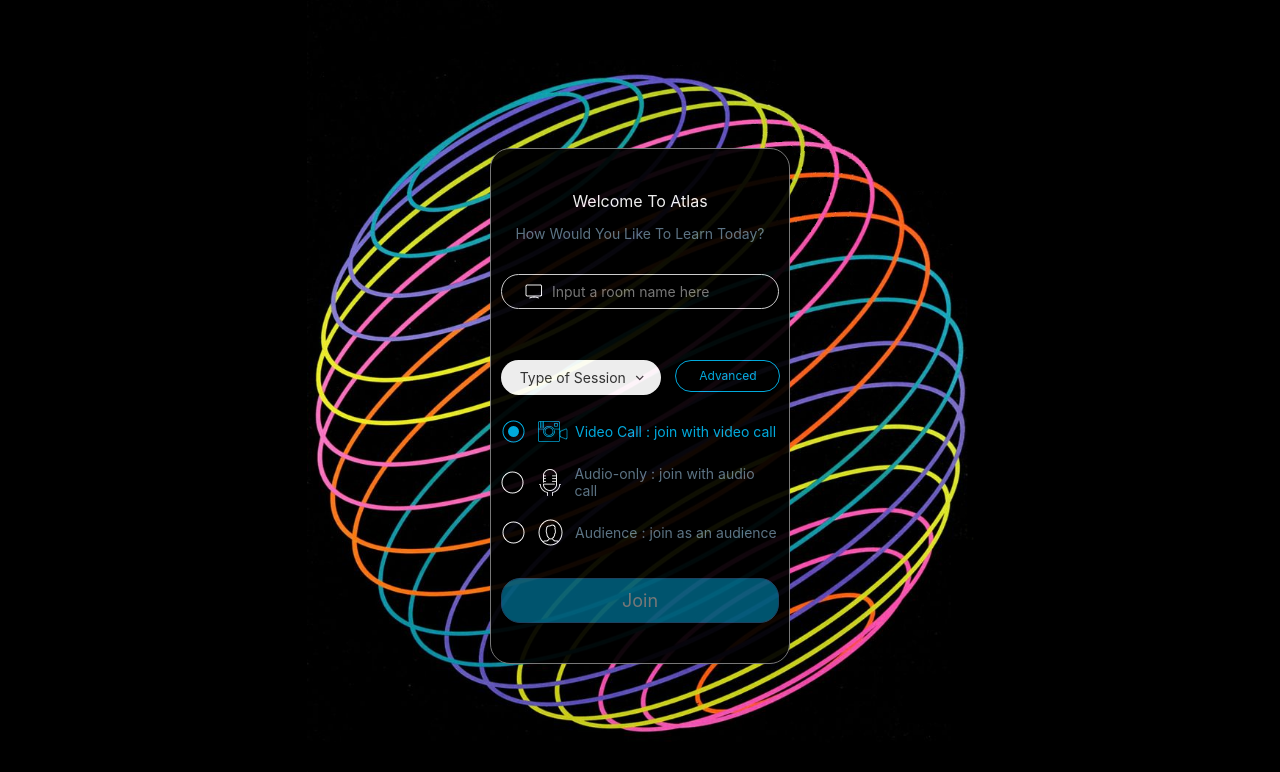
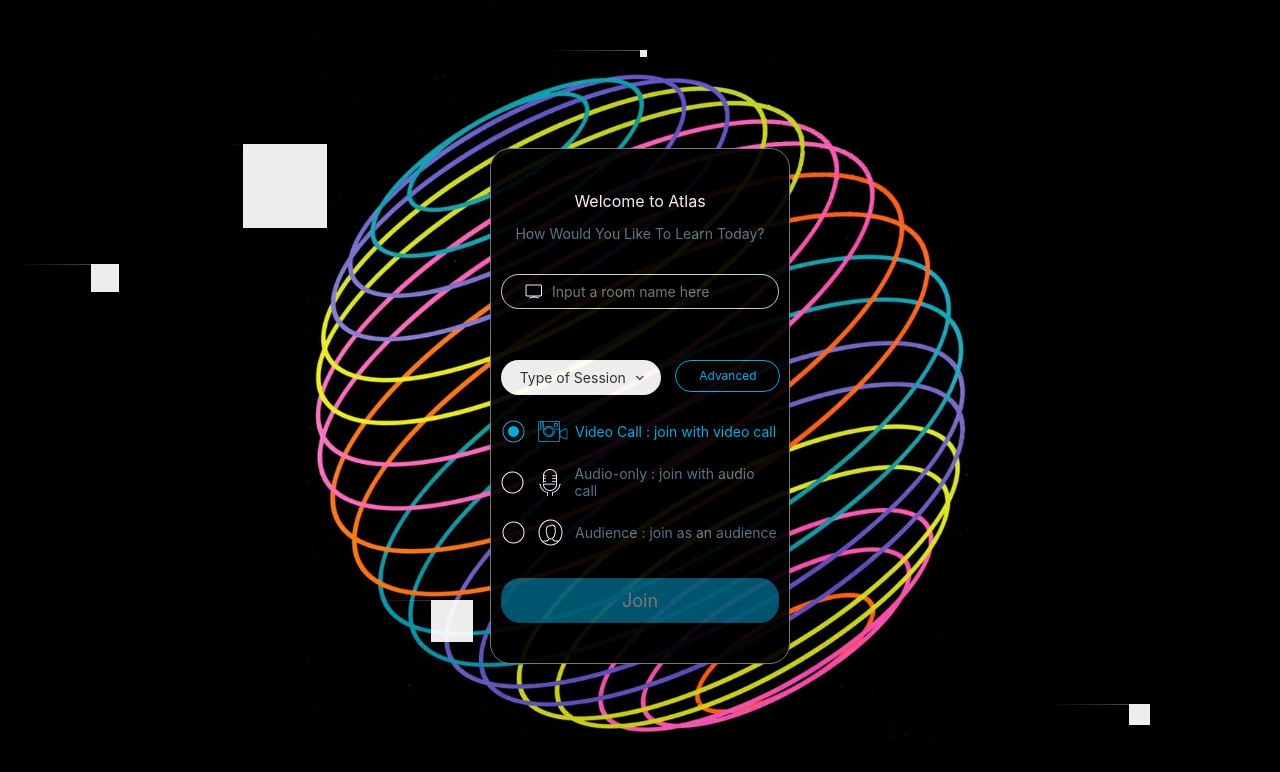
Before and after one commit to tedirland/heroku_test_repo, a React (Create React App) app: page / in a window 1280 px wide. Shown: the top 772 px of the page. Built offline with nearby package versions, Linux system fonts and the light colour scheme.

Commit message:
Pushing animation from Ian

```diff
--- a/src/pages/index/index.css
+++ b/src/pages/index/index.css
@@ -38,6 +38,64 @@
     border: 1.5px solid grey;
     border-radius: 20px;
 
+}
+
+@keyframes particleAnimation {
+	from {
+		left: -100px;
+	}
+	to {
+		left: calc(100% + 100px);
+	}
+}
+
+.p {
+	position: fixed;
+	left: 0px;
+	top: 50px;
+	width: 1px;
+	height: 1px;
+	background-color: white;
+	animation-name: particleAnimation;
+	animation-timing-function: ease-in-out;
+	animation-iteration-count: infinite;
+}
+.p::before {
+	position: absolute;
+	display: block;
+	content: "";
+	width: 100px;
+	right: 1px;
+	top: 0px;
+	height: 1px;
+	background: linear-gradient(
+		to right,
+		rgba(0, 0, 0, 0) 0%,
+		rgba(255, 255, 255, 0.4) 100%
+	);
+}
+.p-1 {
+	animation-duration: 10s;
+}
+.p-2 {
+	animation-duration: 5s;
+	top: 60%;
+}
+.p-3 {
+	animation-duration: 7s;
+	top: 88%;
+}
+.p-4 {
+	animation-duration: 20s;
+	top: 33%;
+}
+.p-5 {
+	animation-duration: 12s;
+	top: 75%;
+}
+.p-6 {
+	animation-duration: 15s;
+	top: 18%;
 }
 
 .login-header,
--- a/src/pages/index/index.jsx
+++ b/src/pages/index/index.jsx
@@ -1,30 +1,28 @@
-import React from 'react'
-import * as Cookies from 'js-cookie'
+import React from "react";
+import * as Cookies from "js-cookie";
 
-import '../../assets/fonts/css/icons.css'
-import Validator from '../../utils/Validator'
-import { RESOLUTION_ARR } from '../../utils/Settings'
-import './index.css'
-
+import "../../assets/fonts/css/icons.css";
+import Validator from "../../utils/Validator";
+import { RESOLUTION_ARR } from "../../utils/Settings";
+import "./index.css";
 
 class Index extends React.Component {
 	constructor(props) {
-    super(props)
+		super(props);
 		this.state = {
 			joinBtn: false,
-      channel: '',
-      baseMode: 'avc',
-      transcode: 'interop',
-      attendeeMode: 'video',
-      videoProfile: '480p_4',
-
-    }
+			channel: "",
+			baseMode: "avc",
+			transcode: "interop",
+			attendeeMode: "video",
+			videoProfile: "480p_4",
+		};
 	}
 
 	componentDidMount() {
-    window.addEventListener('keypress', (e) => {
-      e.keyCode === 13 && this.handleJoin()
-    })
+		window.addEventListener("keypress", (e) => {
+			e.keyCode === 13 && this.handleJoin();
+		});
 	}
 
 	/**
@@ -35,320 +33,384 @@
 	handleChannel = (val, state) => {
 		this.setState({
 			channel: val,
-      joinBtn: state
-    })
-  }
+			joinBtn: state,
+		});
+	};
 
 	handleJoin = () => {
 		if (!this.state.joinBtn) {
-      return
+			return;
 		}
-    console.log(this.state)
-    Cookies.set('channel', this.state.channel)
-    Cookies.set('baseMode', this.state.baseMode)
-    Cookies.set('transcode', this.state.transcode)
-    Cookies.set('attendeeMode', this.state.attendeeMode)
-    Cookies.set('videoProfile', this.state.videoProfile)
-    window.location.hash = "meeting"
-  }
+		console.log(this.state);
+		Cookies.set("channel", this.state.channel);
+		Cookies.set("baseMode", this.state.baseMode);
+		Cookies.set("transcode", this.state.transcode);
+		Cookies.set("attendeeMode", this.state.attendeeMode);
+		Cookies.set("videoProfile", this.state.videoProfile);
+		window.location.hash = "meeting";
+	};
 
 	render() {
 		return (
-      <div className="wrapper index">
-        <div className="ag-header"></div>
-        <div className="ag-main">
-          <section className="login-wrapper">
-            <div className="login-header">
+			<div className='wrapper index'>
+				<div className='ag-header'></div>
+				<div className='ag-main'>
+					<section className='login-wrapper'>
+						<div className='login-header'>
 							{/* <img src={require('../../assets/images/ag-logo.png')} alt="" /> */}
-              <p className="login-title">Welcome To Atlas</p>
-              <p className="login-subtitle">How Would You Like To Learn Today?</p>
+							<p className='login-title'>Welcome to Atlas</p>
+							<p className='login-subtitle'>
+								How Would You Like To Learn Today?
+							</p>
 						</div>
-            <div className="login-body">
-              <div className="columns">
-                <div className="column is-12">
-                  <InputChannel onChange={this.handleChannel} placeholder="Input a room name here"></InputChannel>
+						<div className='login-body'>
+							<div className='p p-1'></div>
+							<div className='p p-2'></div>
+							<div className='p p-3'></div>
+							<div className='p p-4'></div>
+							<div className='p p-5'></div>
+							<div className='p p-6'></div>
+							<div className='columns'>
+								<div className='column is-12'>
+									<InputChannel
+										onChange={this.handleChannel}
+										placeholder='Input a room name here'
+									></InputChannel>
 								</div>
 							</div>
-              <div className="columns">
-                <div className="column is-7">
+							<div className='columns'>
+								<div className='column is-7'>
 									<BaseOptions
-                    onChange={val => this.setState({ baseMode: val })}>
-                  </BaseOptions>
+										onChange={(val) => this.setState({ baseMode: val })}
+									></BaseOptions>
 								</div>
-                <div className="column is-5">
+								<div className='column is-5'>
 									<AdvancedOptions
-                    onRadioChange={val => this.setState({ transcode: val })}
-                    onSelectChange={val => this.setState({ videoProfile: val })}>
-                  </AdvancedOptions>
+										onRadioChange={(val) => this.setState({ transcode: val })}
+										onSelectChange={(val) =>
+											this.setState({ videoProfile: val })
+										}
+									></AdvancedOptions>
 								</div>
 							</div>
-              <div className="columns">
-                <div className="column">
-                  <div id="attendeeMode" className="control">
-                    <label className="radio">
-                      <input onChange={e => this.setState({ attendeeMode: e.target.value })}
-                        value="video" type="radio"
-                        name="attendee" defaultChecked />
-                      <span className="radio-btn">
+							<div className='columns'>
+								<div className='column'>
+									<div id='attendeeMode' className='control'>
+										<label className='radio'>
+											<input
+												onChange={(e) =>
+													this.setState({ attendeeMode: e.target.value })
+												}
+												value='video'
+												type='radio'
+												name='attendee'
+												defaultChecked
+											/>
+											<span className='radio-btn'></span>
+											<span className='radio-img video'></span>
+											<span className='radio-msg'>
+												Video Call : join with video call
 											</span>
-                      <span className="radio-img video">
-                      </span>
-                      <span className="radio-msg">Video Call : join with video call</span>
 										</label>
 										<br />
-                    <label className="radio">
-                      <input onChange={e => this.setState({ attendeeMode: e.target.value })}
-                        value="audio-only" type="radio"
-                        name="attendee" />
-                      <span className="radio-btn">
+										<label className='radio'>
+											<input
+												onChange={(e) =>
+													this.setState({ attendeeMode: e.target.value })
+												}
+												value='audio-only'
+												type='radio'
+												name='attendee'
+											/>
+											<span className='radio-btn'></span>
+											<span className='radio-img audio'></span>
+											<span className='radio-msg'>
+												Audio-only : join with audio call
 											</span>
-                      <span className="radio-img audio">
-                      </span>
-                      <span className="radio-msg">Audio-only : join with audio call</span>
 										</label>
 										<br />
-                    <label className="radio">
-                      <input onChange={e => this.setState({ attendeeMode: e.target.value })}
-                        value="audience" type="radio"
-                        name="attendee" />
-                      <span className="radio-btn">
+										<label className='radio'>
+											<input
+												onChange={(e) =>
+													this.setState({ attendeeMode: e.target.value })
+												}
+												value='audience'
+												type='radio'
+												name='attendee'
+											/>
+											<span className='radio-btn'></span>
+											<span className='radio-img audience'></span>
+											<span className='radio-msg'>
+												Audience : join as an audience
 											</span>
-                      <span className="radio-img audience">
-                      </span>
-                      <span className="radio-msg">Audience : join as an audience</span>
 										</label>
 									</div>
 								</div>
 							</div>
 						</div>
-            <div className="login-footer">
-              <a id="joinBtn"
+						<div className='login-footer'>
+							<a
+								id='joinBtn'
 								onClick={this.handleJoin}
 								disabled={!this.state.joinBtn}
-                className="ag-rounded button is-info">Join
+								className='ag-rounded button is-info'
+							>
+								Join
 							</a>
 						</div>
 					</section>
 				</div>
-        <div className="ag-footer">
-          <a className="ag-href" href="https://www.agora.io">
-
-          </a>
+				<div className='ag-footer'>
+					<a className='ag-href' href='https://www.agora.io'></a>
 					<div>
 						<span> </span>
-            <span className="ag-contact"></span>
+						<span className='ag-contact'></span>
 					</div>
 				</div>
 			</div>
-    )
+		);
 	}
 }
 
 class InputChannel extends React.Component {
 	constructor(props) {
-    super(props)
+		super(props);
 		this.state = {
-      errorMsg: '',
-      state: ''
-    }
+			errorMsg: "",
+			state: "",
+		};
 	}
 
 	validate = (val) => {
 		this.setState({
-      state: '',
-      errorMsg: ''
-    })
+			state: "",
+			errorMsg: "",
+		});
 		if (Validator.isNonEmpty(val.trim())) {
 			this.setState({
-        errorMsg: 'Cannot be empty!',
-        state: 'is-danger'
-      })
-      return false
+				errorMsg: "Cannot be empty!",
+				state: "is-danger",
+			});
+			return false;
+		} else if (Validator.minLength(val.trim(), 1)) {
+			this.setState({
+				errorMsg: "No shorter than 1!",
+				state: "is-danger",
+			});
+			return false;
+		} else if (Validator.maxLength(val.trim(), 16)) {
+			this.setState({
+				errorMsg: "No longer than 16!",
+				state: "is-danger",
+			});
+			return false;
+		} else if (Validator.validChar(val.trim())) {
+			this.setState({
+				state: "is-danger",
+				errorMsg:
+					'Only capital or lower-case letter, number and "_" are permitted!',
+			});
+			return false;
+		} else {
+			this.setState({
+				state: "is-success",
+			});
+			return true;
 		}
-    else if (Validator.minLength(val.trim(), 1)) {
-      this.setState({
-        errorMsg: 'No shorter than 1!',
-        state: 'is-danger'
-      })
-      return false
-    }
-    else if (Validator.maxLength(val.trim(), 16)) {
-      this.setState({
-        errorMsg: 'No longer than 16!',
-        state: 'is-danger'
-      })
-      return false
-    }
-    else if (Validator.validChar(val.trim())) {
-      this.setState({
-        state: 'is-danger',
-        errorMsg: 'Only capital or lower-case letter, number and "_" are permitted!'
-      })
-      return false
-    }
-    else {
-      this.setState({
-        state: 'is-success'
-      })
-      return true
-    }
-  }
+	};
 
 	handleChange = (e) => {
-    let state = this.validate(e.target.value)
-    this.props.onChange(e.target.value, state)
-  }
+		let state = this.validate(e.target.value);
+		this.props.onChange(e.target.value, state);
+	};
 
 	render() {
-    let validateIcon = ''
+		let validateIcon = "";
 		switch (this.state.state) {
 			default:
-      case '':
-        validateIcon = ''; break;
-      case 'is-success':
-        validateIcon = (<i className="ag-icon ag-icon-valid"></i>); break;
-      case 'is-danger':
-        validateIcon = (<i className="ag-icon ag-icon-invalid"></i>); break;
+			case "":
+				validateIcon = "";
+				break;
+			case "is-success":
+				validateIcon = <i className='ag-icon ag-icon-valid'></i>;
+				break;
+			case "is-danger":
+				validateIcon = <i className='ag-icon ag-icon-invalid'></i>;
+				break;
 		}
 
 		return (
-      <div className="channel-wrapper control has-icons-left">
-        <input onInput={this.handleChange}
-          id="channel"
-          className={'ag-rounded input ' + this.state.state}
-          type="text"
-          placeholder={this.props.placeholder} />
-        <span className="icon is-small is-left">
-          <img src={require('../../assets/images/ag-login.png')} alt="" />
+			<div className='channel-wrapper control has-icons-left'>
+				<input
+					onInput={this.handleChange}
+					id='channel'
+					className={"ag-rounded input " + this.state.state}
+					type='text'
+					placeholder={this.props.placeholder}
+				/>
+				<span className='icon is-small is-left'>
+					<img src={require("../../assets/images/ag-login.png")} alt='' />
 				</span>
-        <span className="validate-icon">
-          {validateIcon}
-        </span>
-        <div className="validate-msg">
-          {this.state.errorMsg}
+				<span className='validate-icon'>{validateIcon}</span>
+				<div className='validate-msg'>{this.state.errorMsg}</div>
 			</div>
-      </div>
-    )
+		);
 	}
 }
 
 class BaseOptions extends React.Component {
 	constructor(props) {
-    super(props)
+		super(props);
 		this._options = [
 			{
-        label: 'Tutoring Session',
-        value: 'avc',
-        content: 'One to one and group calls'
+				label: "Tutoring Session",
+				value: "avc",
+				content: "One to one and group calls",
 			},
 			{
-        label: 'Classroom',
-        value: 'al',
-        content: 'Classroom setting with teacher and student-specific features'
-      }
-    ]
+				label: "Classroom",
+				value: "al",
+				content: "Classroom setting with teacher and student-specific features",
+			},
+		];
 		this.state = {
 			active: false,
-      message: 'Type of Session',
-
-    }
+			message: "Type of Session",
+		};
 	}
 
 	handleSelect = (item) => {
-    let msg = item.label
-    let val = item.value
+		let msg = item.label;
+		let val = item.value;
 		this.setState({
-      'message': msg,
-      'active': false
-    })
-    this.props.onChange(val)
-  }
+			message: msg,
+			active: false,
+		});
+		this.props.onChange(val);
+	};
 
 	render() {
 		const options = this._options.map((item, index) => {
 			return (
-        <div className="dropdown-item"
+				<div
+					className='dropdown-item'
 					key={index}
-          onClick={(e) => this.handleSelect(item, e)}>
+					onClick={(e) => this.handleSelect(item, e)}
+				>
 					<p>{item.label}</p>
 					<hr />
 					<p>{item.content}</p>
 				</div>
-      )
-    })
+			);
+		});
 
 		return (
-      <div className={this.state.active ? 'dropdown is-active' : 'dropdown'}>
-        <div className="dropdown-trigger"
-          onClick={() => this.setState({ 'active': !this.state.active })}>
-          <a id="baseMode" className="ag-rounded button" aria-haspopup="true" aria-controls="baseModeOptions">
-            <span id="baseOptionLabel">{this.state.message}</span>
-            <span className="icon is-small">
-              <i className="ag-icon ag-icon-arrow-down" aria-hidden="true"></i>
+			<div className={this.state.active ? "dropdown is-active" : "dropdown"}>
+				<div
+					className='dropdown-trigger'
+					onClick={() => this.setState({ active: !this.state.active })}
+				>
+					<a
+						id='baseMode'
+						className='ag-rounded button'
+						aria-haspopup='true'
+						aria-controls='baseModeOptions'
+					>
+						<span id='baseOptionLabel'>{this.state.message}</span>
+						<span className='icon is-small'>
+							<i className='ag-icon ag-icon-arrow-down' aria-hidden='true'></i>
 						</span>
 					</a>
 				</div>
-        <div className="dropdown-menu" id="baseModeOptions" role="menu">
-          <div className="dropdown-content">
-            {options}
+				<div className='dropdown-menu' id='baseModeOptions' role='menu'>
+					<div className='dropdown-content'>{options}</div>
 				</div>
 			</div>
-      </div>
-    )
+		);
 	}
 }
 
 class AdvancedOptions extends React.Component {
 	constructor(props) {
-    super(props)
+		super(props);
 		this.state = {
 			active: false,
-    }
+		};
 	}
 
 	handleRadio = (e) => {
-    this.props.onRadioChange(e.target.value)
-  }
+		this.props.onRadioChange(e.target.value);
+	};
 
 	handleSelect = (e) => {
-    this.props.onSelectChange(e.target.value)
-  }
+		this.props.onSelectChange(e.target.value);
+	};
 
 	render() {
 		const options = Object.entries(RESOLUTION_ARR).map((item, index) => {
 			return (
-        <option key={index} value={item[0].split(",")[0]}>{item[1][0]}x {item[1][1]}, {item[1][2]}fps, {item[1][3]}kbps</option>
-      )
-    })
+				<option key={index} value={item[0].split(",")[0]}>
+					{item[1][0]}x {item[1][1]}, {item[1][2]}fps, {item[1][3]}kbps
+				</option>
+			);
+		});
 		return (
-      <div className={this.state.active ? 'dropdown is-active' : 'dropdown'}>
-        <div className="dropdown-trigger"
-          onClick={() => this.setState({ 'active': !this.state.active })}>
-          <a id="advancedProfile" className="ag-rounded button" aria-haspopup="true" aria-controls="advancedOptions">
+			<div className={this.state.active ? "dropdown is-active" : "dropdown"}>
+				<div
+					className='dropdown-trigger'
+					onClick={() => this.setState({ active: !this.state.active })}
+				>
+					<a
+						id='advancedProfile'
+						className='ag-rounded button'
+						aria-haspopup='true'
+						aria-controls='advancedOptions'
+					>
 						<span>Advanced</span>
 					</a>
 				</div>
-        <div className="dropdown-menu" id="advancedOptions" role="menu">
-          <div className="dropdown-content">
-            <div className="dropdown-item">
-              <div className="control">
-                <label className="radio">
-                  <input value="" type="radio" name="transcode" onChange={this.handleRadio} />
+				<div className='dropdown-menu' id='advancedOptions' role='menu'>
+					<div className='dropdown-content'>
+						<div className='dropdown-item'>
+							<div className='control'>
+								<label className='radio'>
+									<input
+										value=''
+										type='radio'
+										name='transcode'
+										onChange={this.handleRadio}
+									/>
 									<span>VP8-only</span>
 								</label>
-                <label className="radio">
-                  <input value="interop" type="radio" defaultChecked onChange={this.handleRadio} name="transcode" />
+								<label className='radio'>
+									<input
+										value='interop'
+										type='radio'
+										defaultChecked
+										onChange={this.handleRadio}
+										name='transcode'
+									/>
 									<span>VP8 &amp; H264</span>
 								</label>
-                <label className="radio">
-                  <input value="h264_interop" type="radio" onChange={this.handleRadio} name="transcode" />
+								<label className='radio'>
+									<input
+										value='h264_interop'
+										type='radio'
+										onChange={this.handleRadio}
+										name='transcode'
+									/>
 									<span>H264-only</span>
 								</label>
 							</div>
 						</div>
-            <div className="dropdown-item">
-              <div className="select is-rounded">
-                <select onChange={this.handleSelect} defaultValue="480p_4" id="videoProfile" className="ag-rounded is-clipped">
+						<div className='dropdown-item'>
+							<div className='select is-rounded'>
+								<select
+									onChange={this.handleSelect}
+									defaultValue='480p_4'
+									id='videoProfile'
+									className='ag-rounded is-clipped'
+								>
 									{options}
 								</select>
 							</div>
@@ -356,8 +418,8 @@
 					</div>
 				</div>
 			</div>
-    )
+		);
 	}
 }
 
-export default Index
+export default Index;
```
Lines whose indentation alone changed are shown as unchanged.
